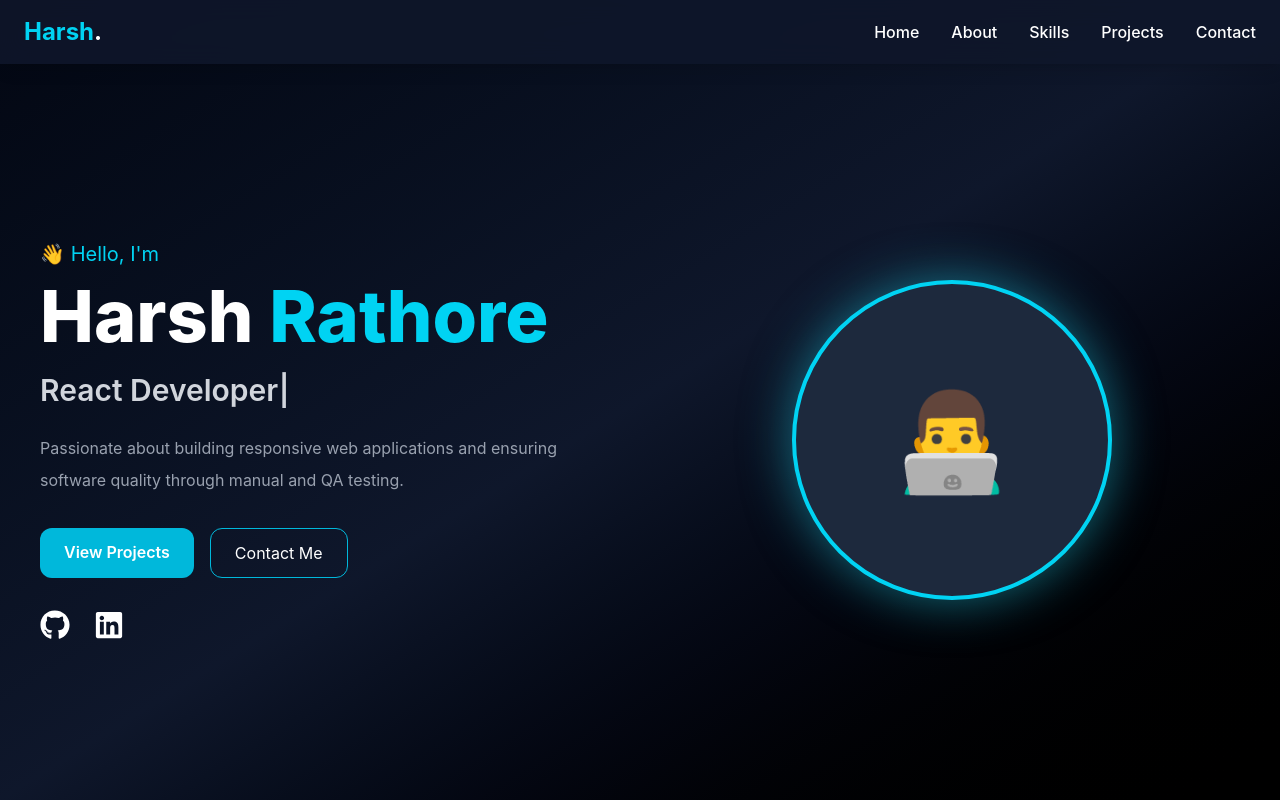
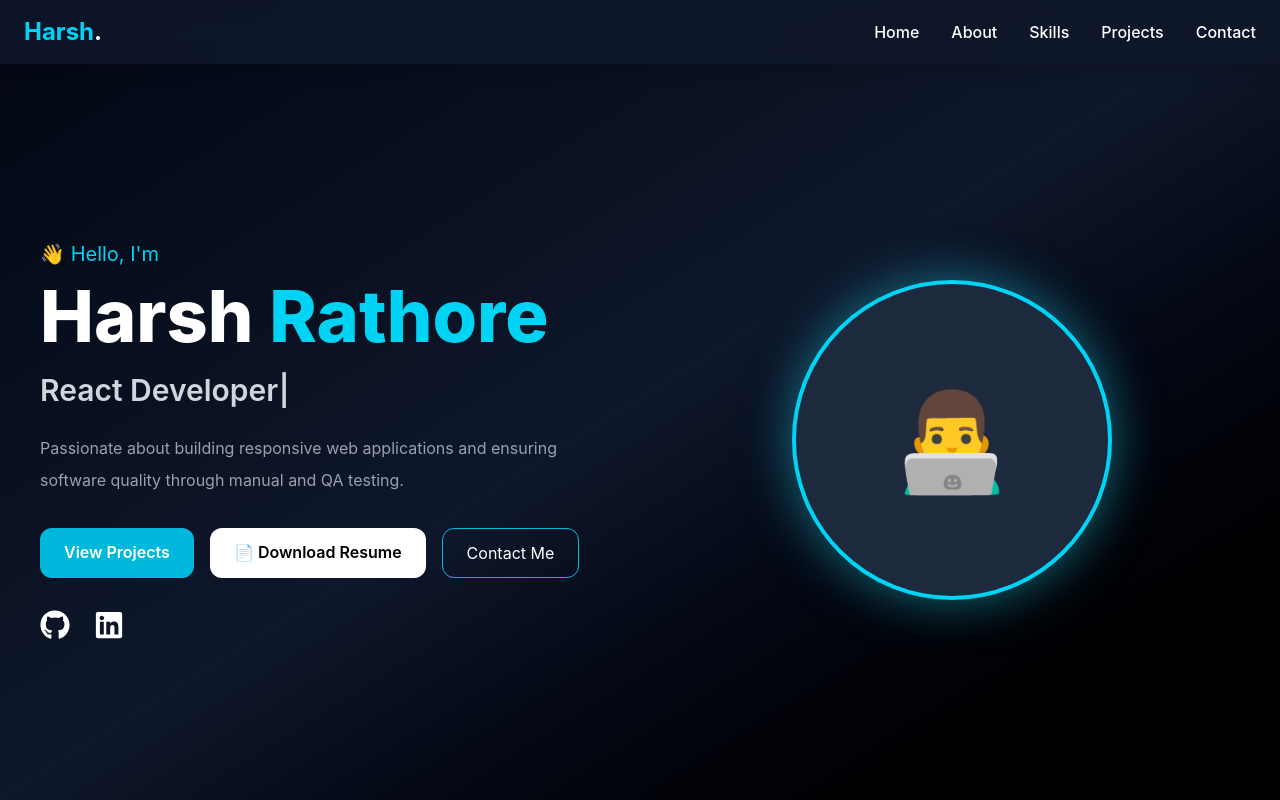
Before and after one commit to Rathore95688/portfolio-website, a React (Vite) app: page / in a window 1280 px wide. Shown: the top 800 px of the page. Built offline with nearby package versions, Linux system fonts and the light colour scheme.

Commit message:
resume download button add

```diff
--- a/src/components/Hero.jsx
+++ b/src/components/Hero.jsx
@@ -45,7 +45,8 @@ const Hero = () => {
             software quality through manual and QA testing.
           </p>
 
-          <div className="flex gap-4 mt-8">
+<div className="flex flex-wrap gap-4 mt-8">
+
   <a
     href="#projects"
     className="bg-cyan-500 px-6 py-3 rounded-xl font-semibold hover:bg-cyan-600 transition"
@@ -54,11 +55,20 @@ const Hero = () => {
   </a>
 
   <a
+    href="/resume.pdf"
+    download
+    className="bg-white text-black px-6 py-3 rounded-xl font-semibold hover:bg-gray-200 transition"
+  >
+    📄 Download Resume
+  </a>
+
+  <a
     href="#contact"
     className="border border-cyan-500 px-6 py-3 rounded-xl hover:bg-cyan-500 hover:text-black transition"
   >
     Contact Me
   </a>
+
 </div>
 
           <div className="flex gap-6 mt-8 text-3xl">
```
Lines whose indentation alone changed are shown as unchanged.
